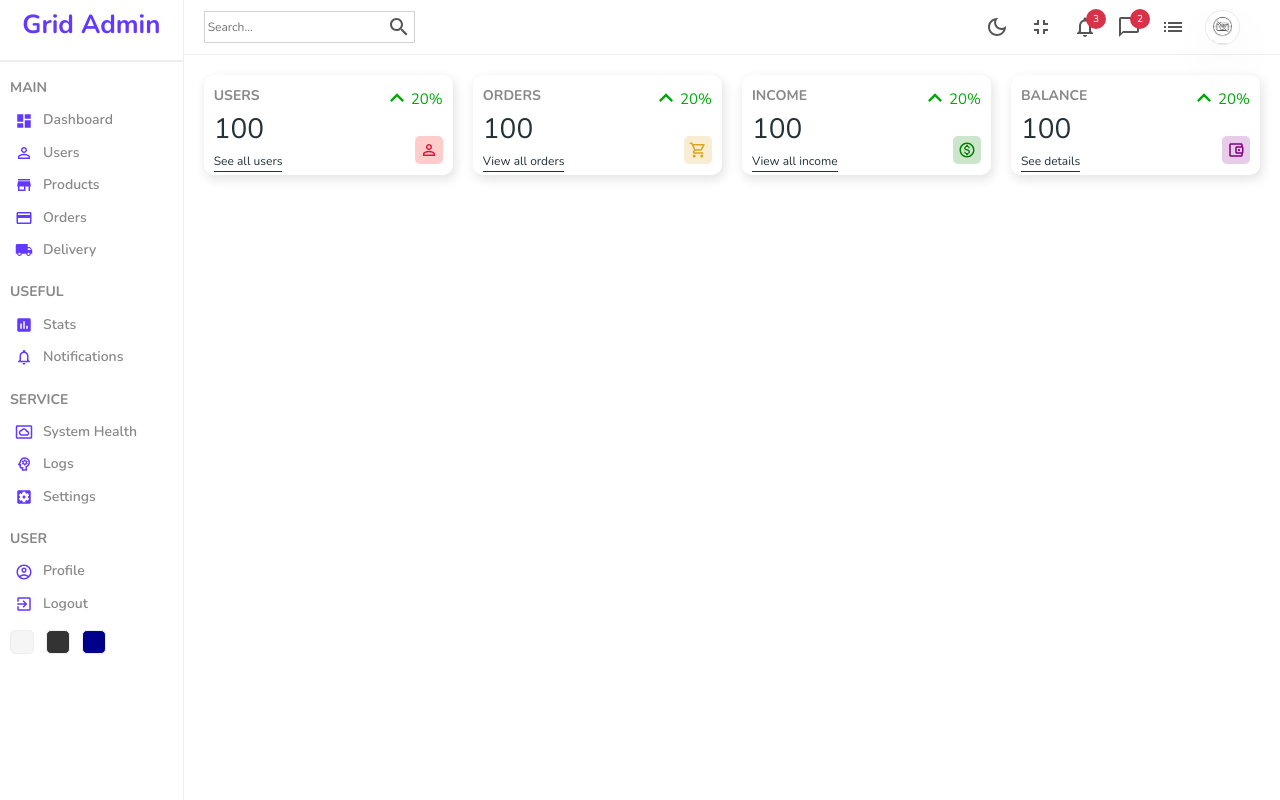
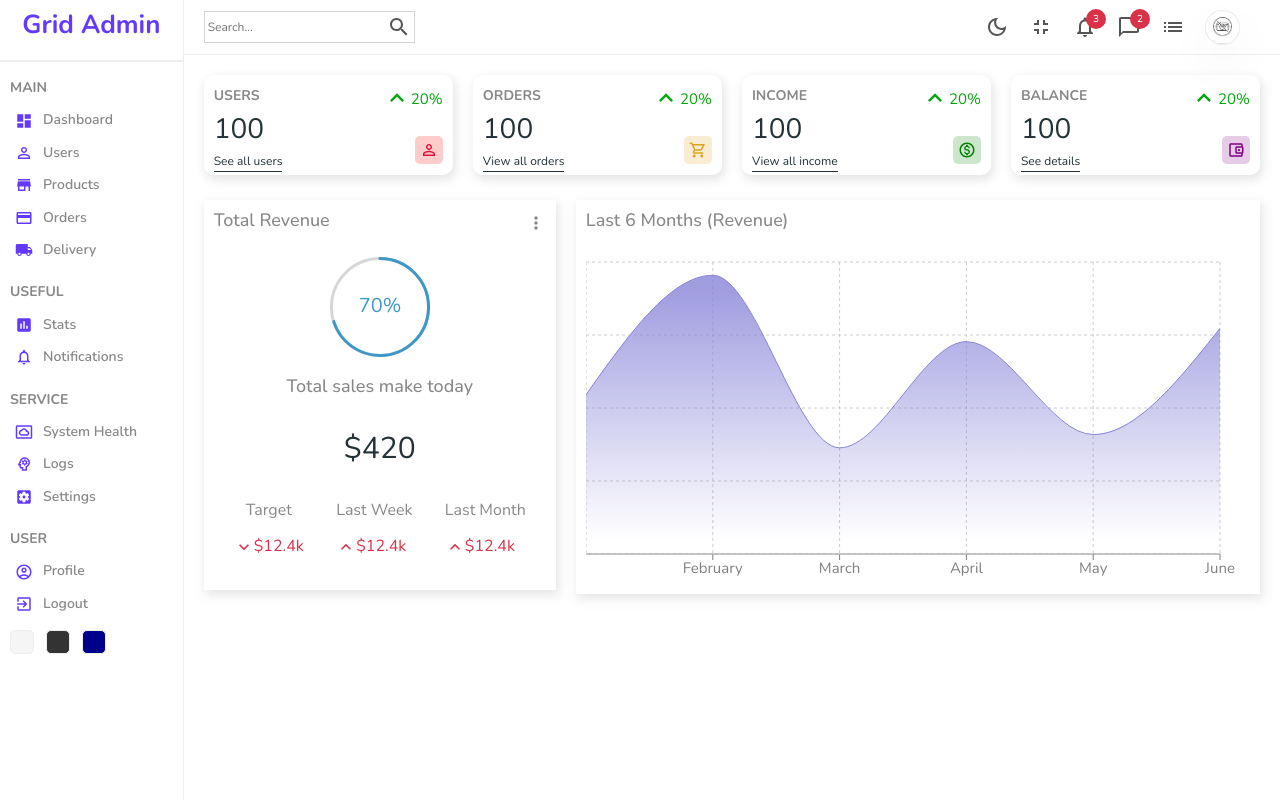
Before and after one commit to nguyenhoanganhtuan1206/E-Commerce-FE, a React (Create React App) app: page /admin in a window 1280 px wide. Built offline with nearby package versions, Linux system fonts and the light colour scheme.

Commit message:
Install "recharts" and "circular progress bar" - Created analytic for admin page

```diff
--- a/package.json
+++ b/package.json
@@ -18,6 +18,7 @@
     "axios": "^1.3.3",
     "node-sass": "^8.0.0",
     "react": "^18.2.0",
+    "react-circular-progressbar": "^2.1.0",
     "react-dom": "^18.2.0",
     "react-hook-form": "^7.43.5",
     "react-redux": "^8.0.5",
@@ -25,6 +26,7 @@
     "react-scripts": "^5.0.1",
     "react-toastify": "^9.0.8",
     "react-transition-group": "^4.4.5",
+    "recharts": "^2.5.0",
     "redux": "^4.2.0",
     "sass-loader": "^13.2.0",
     "web-vitals": "^2.1.4"
--- a/src/admin/components/Widget/Widget.scss
+++ b/src/admin/components/Widget/Widget.scss
@@ -7,7 +7,7 @@
   height: 100px;
 
   -webkit-box-shadow: 2px 4px 10px 1px rgba(0, 0, 0, 0.47);
-  box-shadow: 2px 4px 10px 1px rgba(201, 201, 201, 0.47);
+  box-shadow: var(--shadow-light-2);
 
   &-left,
   &-right {
--- /dev/null
+++ b/src/admin/components/chart/Chart.js
@@ -0,0 +1,59 @@
+import { memo } from "react";
+
+import {
+  AreaChart,
+  Area,
+  XAxis,
+  YAxis,
+  CartesianGrid,
+  Tooltip,
+  ResponsiveContainer,
+} from "recharts";
+
+import "./Chart.scss";
+
+// Total align with dataKey
+const data = [
+  { name: "January", Total: 1200 },
+  { name: "February", Total: 2100 },
+  { name: "March", Total: 800 },
+  { name: "April", Total: 1600 },
+  { name: "May", Total: 900 },
+  { name: "June", Total: 1700 },
+];
+
+const Chart = () => {
+  return (
+    <div className="admin-chart">
+      <h3 className="admin-chart__title">Last 6 Months (Revenue)</h3>
+      <ResponsiveContainer width="100%" aspect={2 / 1}>
+        {/* Aspect 2/1 mean that if width 100% aspect will be 50% */}
+        <AreaChart
+          width={730}
+          height={250}
+          data={data}
+          margin={{ top: 10, right: 30, left: 0, bottom: 0 }}
+        >
+          <defs>
+            <linearGradient id="total" x1="0" y1="0" x2="0" y2="1">
+              <stop offset="5%" stopColor="#8884d8" stopOpacity={0.8} />
+              <stop offset="95%" stopColor="#8884d8" stopOpacity={0} />
+            </linearGradient>
+          </defs>
+          <XAxis dataKey="name" stroke="gray" fontSize={"1.5rem"} />
+          <CartesianGrid strokeDasharray="3 3" />
+          <Tooltip />
+          <Area
+            type="monotone"
+            dataKey="Total"
+            stroke="#8884d8"
+            fillOpacity={1}
+            fill="url(#total)"
+          />
+        </AreaChart>
+      </ResponsiveContainer>
+    </div>
+  );
+};
+
+export default memo(Chart);
--- /dev/null
+++ b/src/admin/components/chart/Chart.scss
@@ -0,0 +1,11 @@
+.admin-chart {
+  flex: 4;
+  box-shadow: var(--shadow-light-2);
+  padding: 10px;
+  color: var(--font-color-2);
+
+  &__title {
+    font-size: 1.8rem;
+    margin-bottom: 20px;
+  }
+}
--- /dev/null
+++ b/src/admin/components/featured/Featured.js
@@ -0,0 +1,61 @@
+import { memo } from "react";
+
+import "./Featured.scss";
+import {
+  KeyboardArrowDown,
+  KeyboardArrowUpOutlined,
+  MoreVertOutlined,
+} from "@mui/icons-material";
+import { CircularProgressbar } from "react-circular-progressbar";
+import "react-circular-progressbar/dist/styles.css";
+
+const Featured = () => {
+  return (
+    <div className="admin-featured">
+      <div className="admin-featured__top">
+        <h3 className="admin-featured__title">Total Revenue</h3>
+        <MoreVertOutlined className="admin-featured__icon" />
+      </div>
+      <div className="admin-featured__bottom">
+        <div className="admin-featured__chart">
+          <CircularProgressbar value={70} text={"70%"} strokeWidth={3} />
+        </div>
+
+        <p className="admin-featured__title">Total sales make today</p>
+        <p className="admin-featured__amount">$420</p>
+
+        <div className="admin-featured__summary">
+          <div className="admin-featured__summary-item">
+            <div className="admin-featured__summary-title">Target</div>
+            <div className="admin-featured__summary-result negative">
+              <KeyboardArrowDown className="admin-featured__icon" />
+              <div className="admin-featured__summary-result__amount">
+                $12.4k
+              </div>
+            </div>
+          </div>
+          <div className="item">
+            <div className="admin-featured__summary-title">Last Week</div>
+            <div className="admin-featured__summary-result negative">
+              <KeyboardArrowUpOutlined className="admin-featured__icon" />
+              <div className="admin-featured__summary-result__amount">
+                $12.4k
+              </div>
+            </div>
+          </div>
+          <div className="item">
+            <div className="admin-featured__summary-title">Last Month</div>
+            <div className="admin-featured__summary-result negative">
+              <KeyboardArrowUpOutlined className="admin-featured__icon" />
+              <div className="admin-featured__summary-result__amount">
+                $12.4k
+              </div>
+            </div>
+          </div>
+        </div>
+      </div>
+    </div>
+  );
+};
+
+export default memo(Featured);
--- /dev/null
+++ b/src/admin/components/featured/Featured.scss
@@ -0,0 +1,76 @@
+.admin-featured {
+  flex: 2;
+  padding: 10px;
+  box-shadow: var(--shadow-light-2);
+  height: max-content;
+
+  &__title {
+    font-weight: 500;
+    color: var(--font-color-2);
+    font-size: 1.8rem;
+  }
+
+  &__top {
+    display: flex;
+    align-items: center;
+    justify-content: space-between;
+    color: var(--font-color-2);
+    font-size: 1.6rem;
+    font-weight: 500;
+  }
+
+  &__icon {
+    font-size: 2rem !important;
+  }
+
+  &__bottom {
+    padding: 20px;
+    display: flex;
+    flex-direction: column;
+    align-items: center;
+    justify-content: center;
+    gap: 15px;
+  }
+
+  &__amount {
+    font-size: 3rem;
+  }
+
+  &__chart {
+    width: 10rem;
+    height: 10rem;
+  }
+}
+
+.admin-featured__summary {
+  width: 100%;
+  display: flex;
+  align-items: center;
+  justify-content: space-between;
+
+  & > * {
+    font-size: 1.6rem;
+  }
+
+  &-item {
+    text-align: center;
+  }
+
+  &-title {
+    color: var(--font-color-2);
+  }
+
+  &-result {
+    display: flex;
+    align-items: center;
+    margin-top: 10px;
+
+    &.positive {
+      color: var(--color-green);
+    }
+
+    &.negative {
+      color: var(--color-red);
+    }
+  }
+}
--- a/src/admin/components/index.js
+++ b/src/admin/components/index.js
@@ -1,3 +1,5 @@
 export { default as Navbar } from "./navbar/Navbar";
 export { default as Sidebar } from "./sidebar/Sidebar";
 export { default as Widget } from "./Widget/Widget";
+export { default as Chart } from "./chart/Chart";
+export { default as Featured } from "./featured/Featured";
--- a/src/admin/pages/AdminHome/AdminHome.js
+++ b/src/admin/pages/AdminHome/AdminHome.js
@@ -1,5 +1,5 @@
 import { memo } from "react";
-import { Navbar, Sidebar, Widget } from "../../components";
+import { Chart, Featured, Navbar, Sidebar, Widget } from "../../components";
 
 import "./AdminHome.scss";
 
@@ -16,6 +16,11 @@ const AdminHome = () => {
           <Widget type="income" />
           <Widget type="balance" />
         </div>
+
+        <div className="admin-home__charts">
+          <Featured />
+          <Chart />
+        </div>
       </div>
     </div>
   );
--- a/src/admin/pages/AdminHome/AdminHome.scss
+++ b/src/admin/pages/AdminHome/AdminHome.scss
@@ -5,9 +5,14 @@
     flex: 6;
   }
 
-  &__widgets {
+  &__widgets,
+  &__charts {
     display: flex;
     padding: 2rem;
     gap: 20px;
   }
+
+  &__charts {
+    padding: 5px 20px;
+  }
 }
--- a/src/shared/sass/base/_variable.scss
+++ b/src/shared/sass/base/_variable.scss
@@ -43,6 +43,7 @@
   --shadow-light: 0 2rem 5rem rgba(0, 0, 0, 0.06);
   --shadow-dark-slightly: 0px 1px 4px rgba(0, 0, 0, 0.12);
   --shadow-dark-slightly-1: rgba(0, 0, 0, 0.16) 0px 1px 4px;
+  --shadow-light-2: 2px 4px 10px 1px rgba(201, 201, 201, 0.47);
 
   --shadow-1: rgba(100, 100, 111, 0.2) 0px 7px 29px 0px;
 
```
Also changed, not shown: 1 other file (tests, documents, lock files or other folders).
